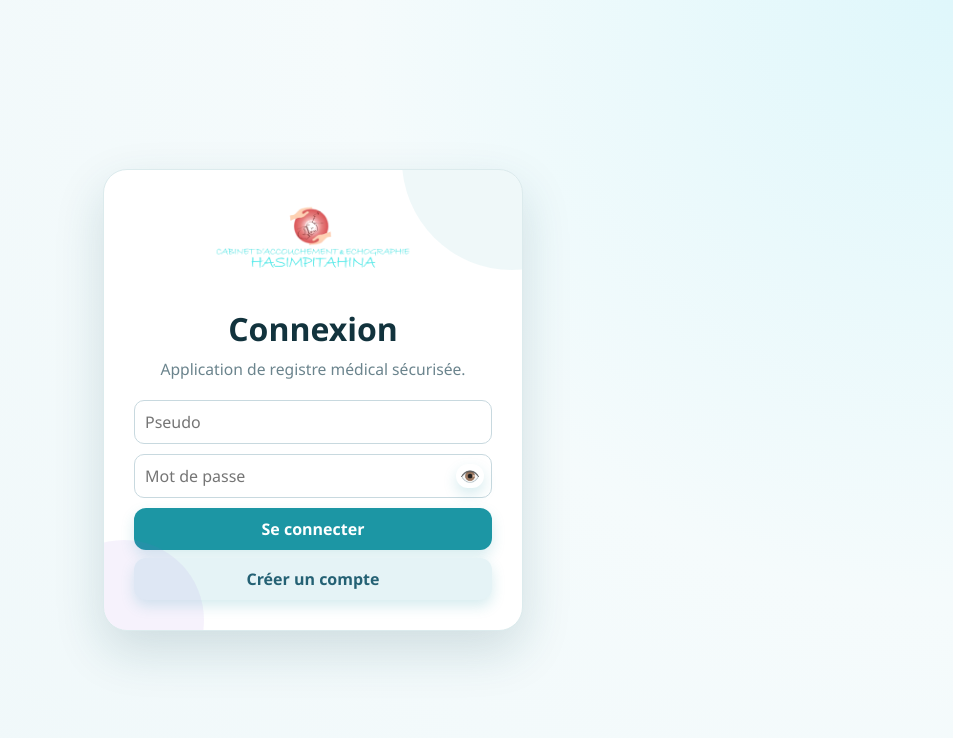
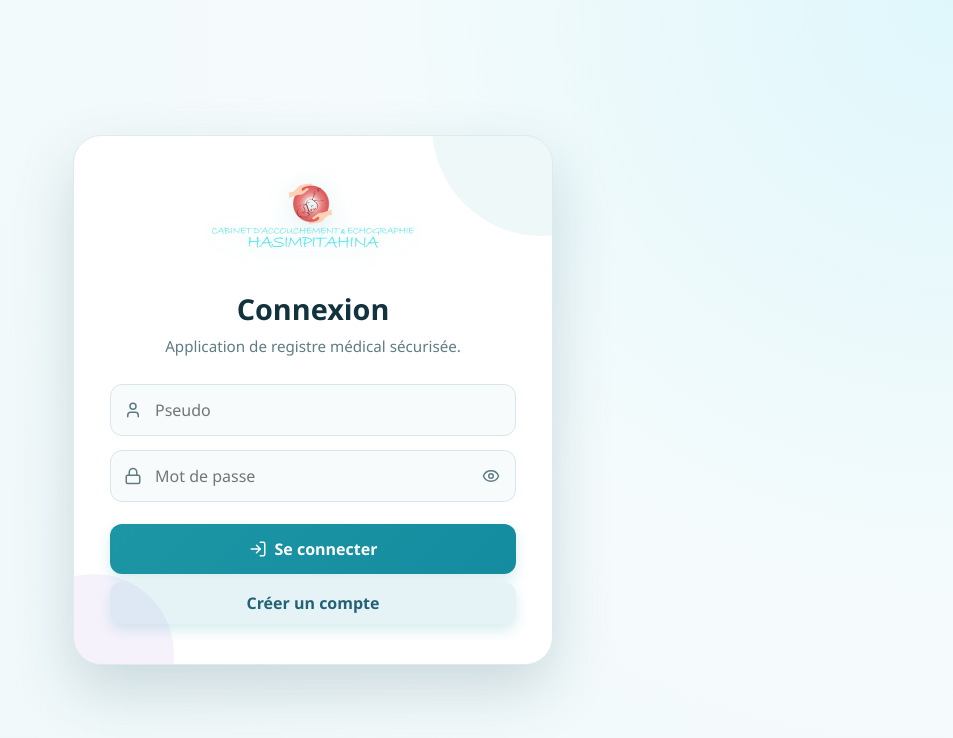
Before and after one commit to TafitaNiainaperline/registre-medical, a React (Vite) app: page /#/login in a window 1280 px wide. Shown: the top 738 px of the page, without its empty margins (327-1280 px from the left). Built offline with nearby package versions, Linux system fonts and the light colour scheme.

Commit message:
feat(auth): modernize login form with icons, larger size and better styling

```diff
--- a/src/pages/LoginPage.jsx
+++ b/src/pages/LoginPage.jsx
@@ -1,5 +1,6 @@
 import { useState } from 'react';
 import { useNavigate } from 'react-router-dom';
+import { Eye, EyeOff, User, Lock, UserPlus, LogIn, Heart } from 'lucide-react';
 
 export default function LoginPage() {
   const navigate = useNavigate();
@@ -54,6 +55,8 @@ export default function LoginPage() {
 
         <form onSubmit={submit}>
           {isRegister && (
+            <div className="input-field">
+              <User size={18} className="input-icon" />
               <input
                 name="name"
                 placeholder="Nom complet"
@@ -61,8 +64,11 @@ export default function LoginPage() {
                 onChange={onChange}
                 required
               />
+            </div>
           )}
 
+          <div className="input-field">
+            <User size={18} className="input-icon" />
             <input
               name="username"
               placeholder="Pseudo"
@@ -71,8 +77,10 @@ export default function LoginPage() {
               required
               autoComplete="username"
             />
+          </div>
 
-          <div className="pwd-field">
+          <div className="input-field">
+            <Lock size={18} className="input-icon" />
             <input
               name="password"
               type={showPwd ? 'text' : 'password'}
@@ -83,12 +91,13 @@ export default function LoginPage() {
               autoComplete={isRegister ? 'new-password' : 'current-password'}
             />
             <button type="button" className="eye-btn" onClick={() => setShowPwd(!showPwd)} tabIndex={-1}>
-              {showPwd ? '🙈' : '👁️'}
+              {showPwd ? <EyeOff size={18} /> : <Eye size={18} />}
             </button>
           </div>
 
           {isRegister && (
-            <div className="pwd-field">
+            <div className="input-field">
+              <Lock size={18} className="input-icon" />
               <input
                 name="confirm"
                 type={showConfirm ? 'text' : 'password'}
@@ -99,16 +108,24 @@ export default function LoginPage() {
                 autoComplete="new-password"
               />
               <button type="button" className="eye-btn" onClick={() => setShowConfirm(!showConfirm)} tabIndex={-1}>
-                {showConfirm ? '🙈' : '👁️'}
+                {showConfirm ? <EyeOff size={18} /> : <Eye size={18} />}
               </button>
             </div>
           )}
 
-          {error && <p className="error-msg">⚠ {error}</p>}
-          {success && <p className="success-msg">✓ {success}</p>}
+          {error && (
+            <p className="error-msg" style={{ display: 'flex', alignItems: 'center', gap: '6px' }}>
+              <span style={{ color: '#dc3545' }}>⚠</span> {error}
+            </p>
+          )}
+          {success && (
+            <p className="success-msg" style={{ display: 'flex', alignItems: 'center', gap: '6px' }}>
+              <span style={{ color: '#28a745' }}>✓</span> {success}
+            </p>
+          )}
 
-          <button type="submit">
-            {isRegister ? 'Envoyer la demande' : 'Se connecter'}
+          <button type="submit" className="auth-submit">
+            {isRegister ? <><UserPlus size={18} /> Envoyer la demande</> : <><LogIn size={18} /> Se connecter</>}
           </button>
         </form>
 
--- a/src/styles.css
+++ b/src/styles.css
@@ -860,34 +860,113 @@ tr:hover td{
 .auth-page{
   background:
     radial-gradient(circle at top right,#dff7fb,#f5fbfc 40%,#eef7f9);
+  padding: 20px;
 }
 
 .auth-card{
-  border-radius:24px;
-
-  padding:30px;
-
-  border:1px solid #dcebed;
-
+  width: min(480px, 95vw);
+  border-radius: 28px;
+  padding: 40px 36px;
+  border: 1px solid #dcebed;
   box-shadow:
-    0 20px 50px rgba(21,74,86,0.16);
+    0 25px 60px rgba(21,74,86,0.18);
 }
 
 .auth-card h1{
   text-align:center;
   margin-bottom:8px;
+  font-size: 1.8rem;
+  font-weight: 700;
+  color: #12333d;
 }
 
 .auth-card p{
   text-align:center;
-  margin-bottom:20px;
+  margin-bottom:28px;
+  color: #5f7b84;
+  font-size: 0.95rem;
 }
 
 .auth-logo{
-  width:min(210px, 72vw);
+  width:min(220px, 75vw);
   height:auto;
-  max-height:130px;
+  max-height:140px;
   object-fit:contain;
+  filter: drop-shadow(0 4px 12px rgba(20, 140, 160, 0.15));
+}
+
+.auth-card form {
+  display: grid;
+  gap: 14px;
+}
+
+.input-field {
+  position: relative;
+  display: flex;
+  align-items: center;
+}
+
+.input-icon {
+  position: absolute;
+  left: 14px;
+  color: #5f7b84;
+  pointer-events: none;
+}
+
+.input-field input {
+  width: 100%;
+  padding: 14px 14px 14px 44px;
+  border: 1px solid #d6e7ec;
+  border-radius: 12px;
+  font-size: 1rem;
+  background: #f8fbfc;
+  transition: all 0.2s ease;
+}
+
+.input-field input:focus {
+  outline: none;
+  border-color: #1c96a4;
+  background: #fff;
+  box-shadow: 0 0 0 4px rgba(28, 150, 164, 0.1);
+}
+
+.auth-submit {
+  margin-top: 8px;
+  padding: 14px 20px;
+  font-size: 1rem;
+  display: flex;
+  align-items: center;
+  justify-content: center;
+  gap: 8px;
+  background: linear-gradient(135deg, #1c96a4 0%, #148ca0 100%);
+  border: none;
+  color: white;
+  border-radius: 12px;
+  cursor: pointer;
+  transition: all 0.2s ease;
+}
+
+.auth-submit:hover {
+  transform: translateY(-2px);
+  box-shadow: 0 8px 20px rgba(28, 150, 164, 0.3);
+}
+
+.eye-btn {
+  position: absolute;
+  right: 12px;
+  background: none;
+  border: none;
+  cursor: pointer;
+  color: #5f7b84;
+  padding: 4px;
+  display: flex;
+  align-items: center;
+  box-shadow: none;
+}
+
+.eye-btn:hover {
+  color: #1c96a4;
+  transform: none;
 }
 
 /* ─────────────────────────────
@@ -1394,6 +1473,43 @@ body.dark-mode .btn-light{
 body.dark-mode .auth-page{
   background:
     radial-gradient(circle at top right,#182832,#0e161d);
+}
+
+body.dark-mode .auth-card{
+  background: #1a2530;
+  border-color: #2a3f4d;
+}
+
+body.dark-mode .auth-card h1{
+  color: #e6f0f3;
+}
+
+body.dark-mode .auth-card p{
+  color: #8fa4ad;
+}
+
+body.dark-mode .input-field input{
+  background: #16212b;
+  border-color: #304554;
+  color: #e6f0f3;
+}
+
+body.dark-mode .input-field input:focus{
+  border-color: #4fd1e0;
+  background: #1a2835;
+  box-shadow: 0 0 0 4px rgba(79, 209, 224, 0.1);
+}
+
+body.dark-mode .input-icon{
+  color: #8fa4ad;
+}
+
+body.dark-mode .eye-btn{
+  color: #8fa4ad;
+}
+
+body.dark-mode .eye-btn:hover{
+  color: #4fd1e0;
 }
 
 /* TABLE HEADER */
```
Lines whose indentation alone changed are shown as unchanged.
